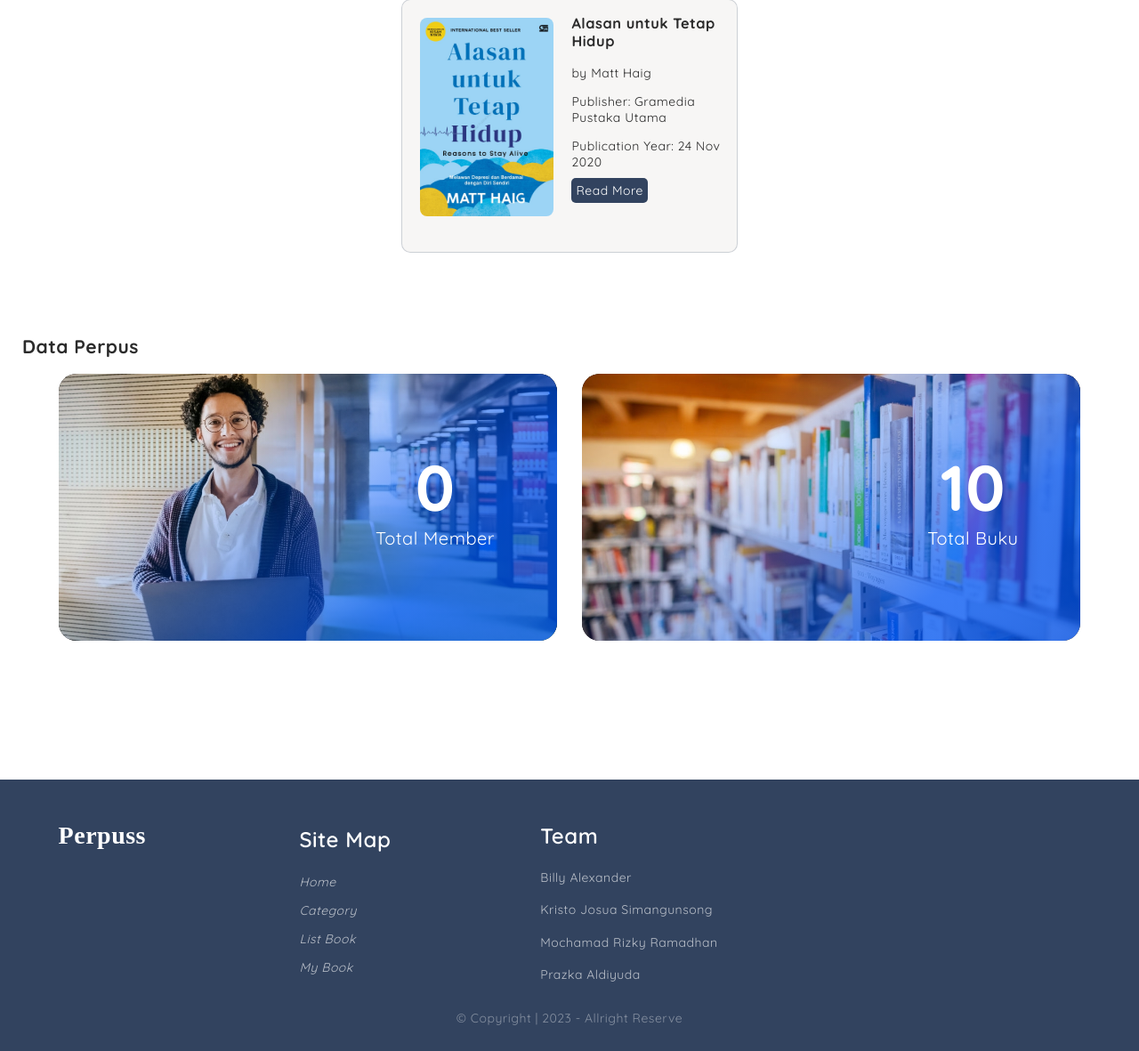
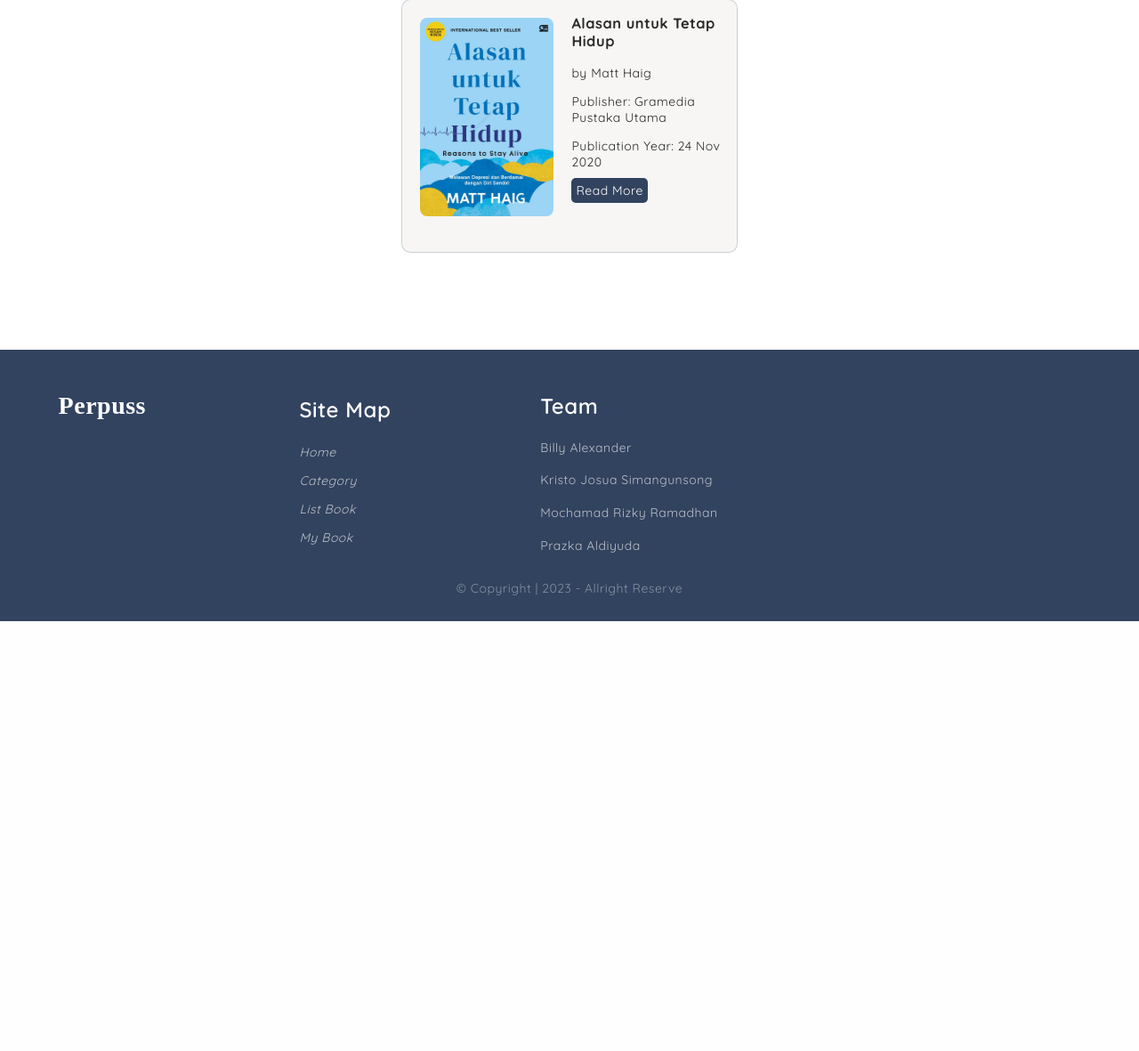
Before and after one commit to billyalexndr/perpusku, a PHP site: page /perpusku/views/home/index.php in a window 1280 px wide. Shown: the part 1765-2946 px from the top of the page at 89% size. After the commit the page ends 2463 px from the top, so only its background shows below. Run offline with PHP 8.4, Linux system fonts and the light colour scheme; data comes from the database, SQL or seed files in the repository; data that the repository does not hold is empty; style sheets or scripts are compiled from the project's sources; some libraries are stand-ins or nearby versions; some web fonts are replaced.

Commit message:
delete section user

```diff
--- a/views/home/index.php
+++ b/views/home/index.php
@@ -207,7 +207,7 @@
             <a href="form_tambah_buku.php" class="add view">Lihat Lebih Banyak</a>
         </div>
     </section> -->
-    <section class="info">
+    <!-- <section class="info">
     <h1 id="dataperpus">Data Perpus</h1>
     <div class="grid">
         <div class="list">
@@ -245,7 +245,7 @@
             <div class="bg"><img src="../../assets/images/0HOz23515.jpg" alt="bg-header"></div>
         </div>
     </div>
-</section>
+</section> -->
 
     <script>
         $('nav').removeClass('active');
```
